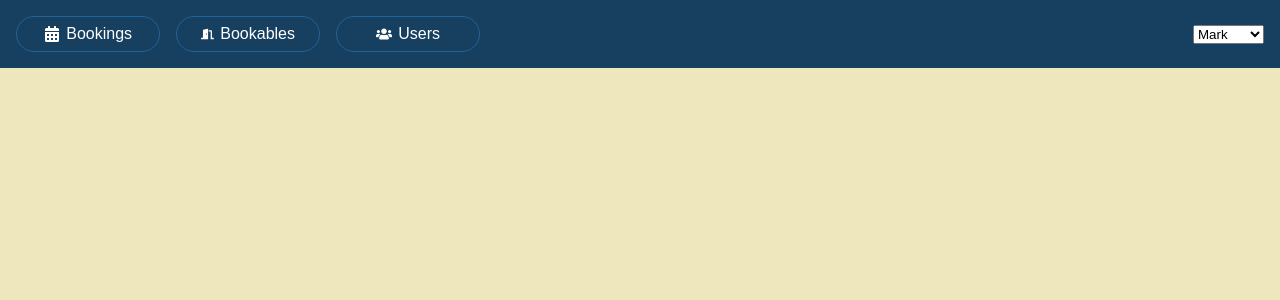
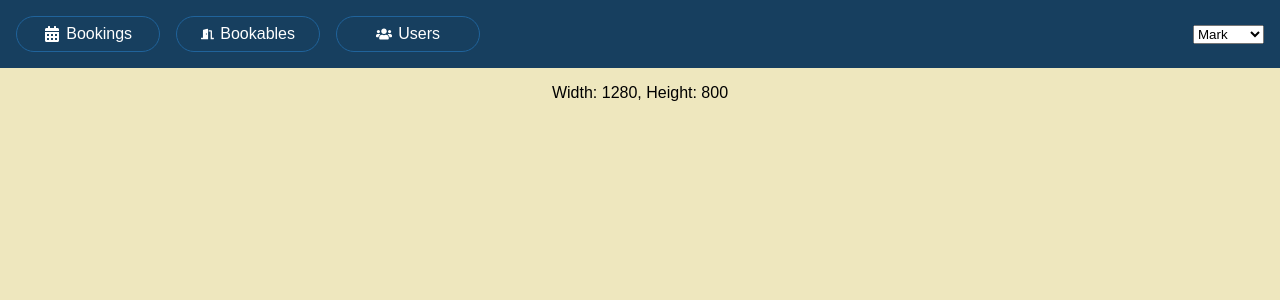
Before and after one commit to nursh/React-Hooks-Book-Code, a React (Vite) app: page /resize-hook in a window 1280 px wide. Shown: the top 300 px of the page. Built offline with nearby package versions, Linux system fonts and the light colour scheme; data requests are answered from the project's data file.

Commit message:
add hook for window resizing

```diff
--- /dev/null
+++ b/src/book-examples/CustomHooks/WindowSizer/WindowSizer.tsx
@@ -0,0 +1,9 @@
+import useWindowSize from "./useWindowSize";
+
+export default function WindowSizer() {
+
+  const { height, width} = useWindowSize();
+  return (
+    <p>Width: {width}, Height: {height}</p>
+  )
+}
--- /dev/null
+++ b/src/book-examples/CustomHooks/WindowSizer/useWindowSize.ts
@@ -0,0 +1,22 @@
+import { useEffect, useState } from "react"
+
+function getSize() {
+  return {
+    width: window.innerWidth,
+    height: window.innerHeight
+  }
+}
+
+export default function useWindowSize() {
+  const [size, setSize] = useState(getSize())
+
+  useEffect(() => {
+    function handleResize() {
+      setSize(getSize())
+    }
+    window.addEventListener('resize', handleResize);
+    return () => window.removeEventListener('resize', handleResize);
+  }, []);
+
+  return size;
+}
--- a/src/components/App.tsx
+++ b/src/components/App.tsx
@@ -15,6 +15,7 @@ import Colors from "../book-examples/Props/Colors";
 import Anagram from "../book-examples/Memo/Anagram";
 import  { UserProvider } from "./Users/UserContext";
 import Greeting from "../book-examples/CustomHooks/Greeting/GreetingApp";
+import WindowSizer from "../book-examples/CustomHooks/WindowSizer/WindowSizer";
 
 function App() {
   return (
@@ -58,7 +59,8 @@ function App() {
             <Route path="counter" element={<Counter />} />
             <Route path="colors" element={<Colors />} />
             <Route path="anagram" element={<Anagram />} />
-            <Route path="greeting" element={<Greeting />} />
+            <Route path="greeting-hook" element={<Greeting />} />
+            <Route path="resize-hook" element={<WindowSizer />} />
           </Routes>
         </div>
       </BrowserRouter>
```
